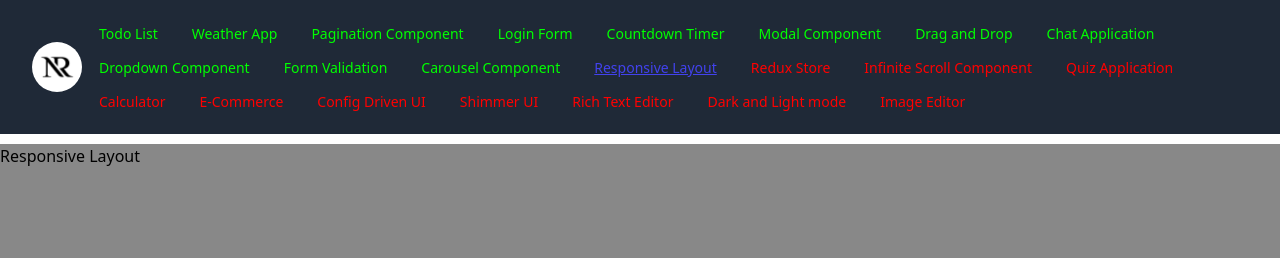
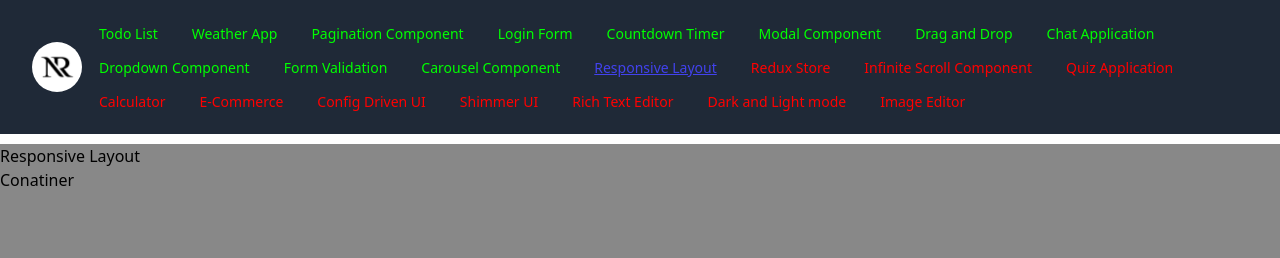
Before and after one commit to nareshb7/react-projects, a React app: page /responsiveLayout in a window 1280 px wide. Shown: the top 258 px of the page. Built offline with nearby package versions, Linux system fonts and the light colour scheme.

Commit message:
responselayout index file

```diff
--- a/src/projects/responsiveLayout/index.tsx
+++ b/src/projects/responsiveLayout/index.tsx
@@ -1,10 +1,14 @@
-import React from 'react'
-import './styles.scss'
+import React from "react";
+import "./styles.scss";
+import Conatiner from "./components/Conatiner";
 
 const ResponsiveLayout = () => {
   return (
-    <div className='responsive-layout-wrapper'>Responsive Layout</div>
-  )
-}
+    <div className="responsive-layout-wrapper">
+      <div className="header-title">Responsive Layout</div>
+      <Conatiner />
+    </div>
+  );
+};
 
-export default ResponsiveLayout
+export default ResponsiveLayout;
```
